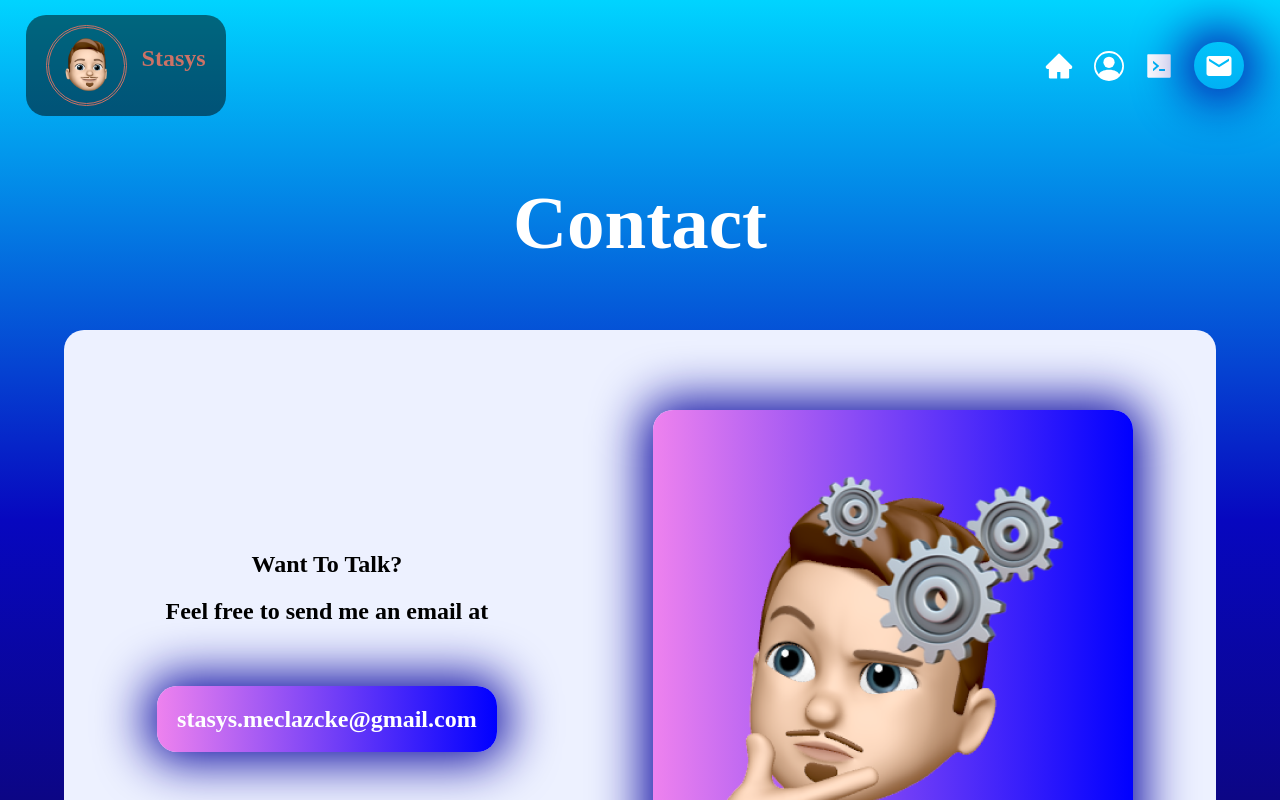
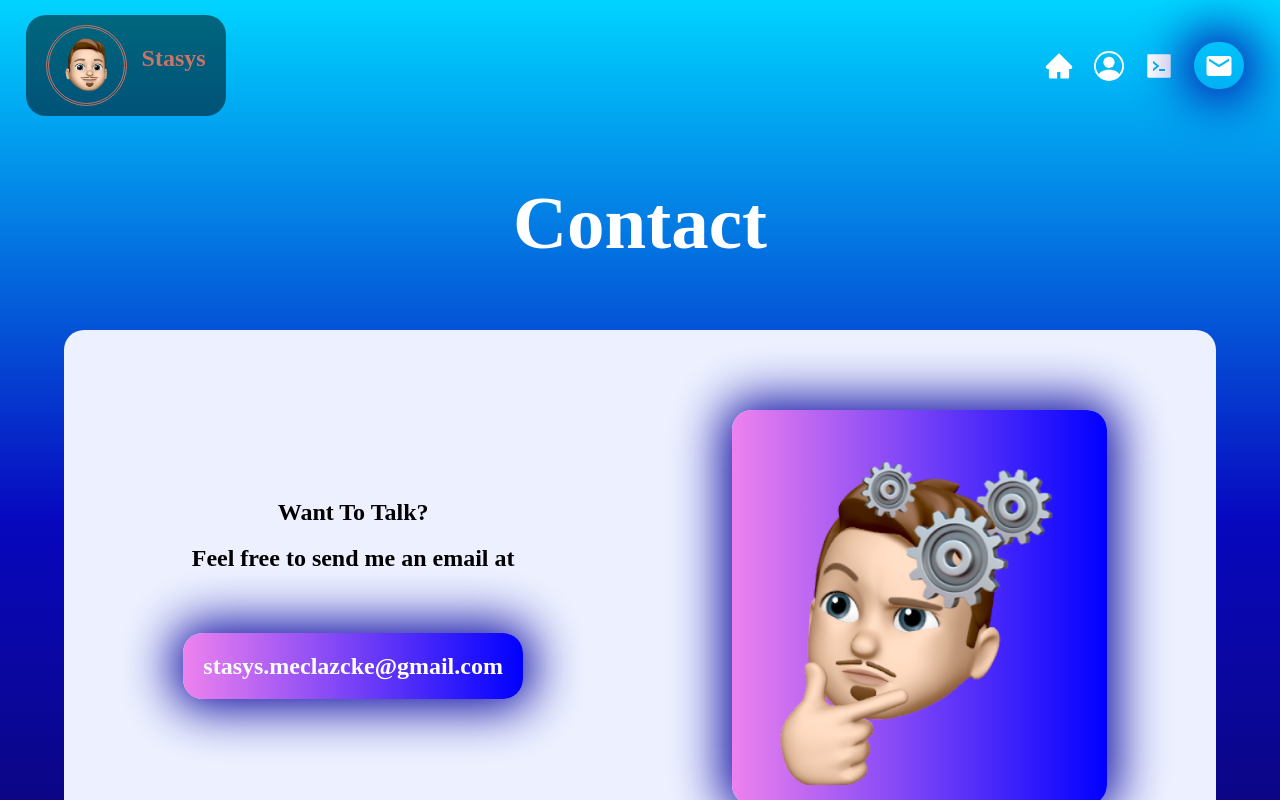
Before and after one commit to aeip/portfolio, a React (Create React App) app: page /contact in a window 1280 px wide. Shown: the top 800 px of the page. Built offline with nearby package versions, Linux system fonts and the light colour scheme.

Commit message:
accidentally put min instead of max for contact photo

```diff
--- a/src/App.css
+++ b/src/App.css
@@ -375,8 +375,8 @@ html {
 }
 
 .contact-photo {
-  min-height: 375px;
-  min-width: 375px;
+  max-height: 375px;
+  max-width: 375px;
   /* ff 3.6+ */
   background: -moz-linear-gradient(
     90deg,
```
